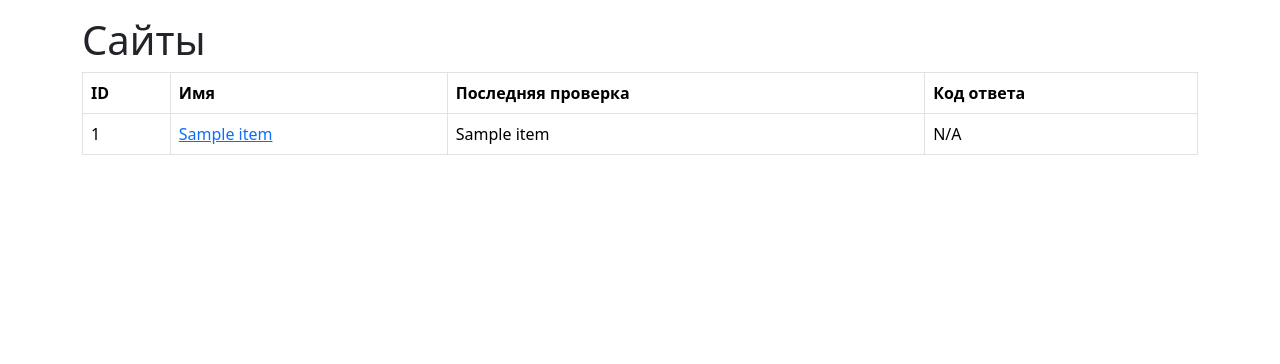
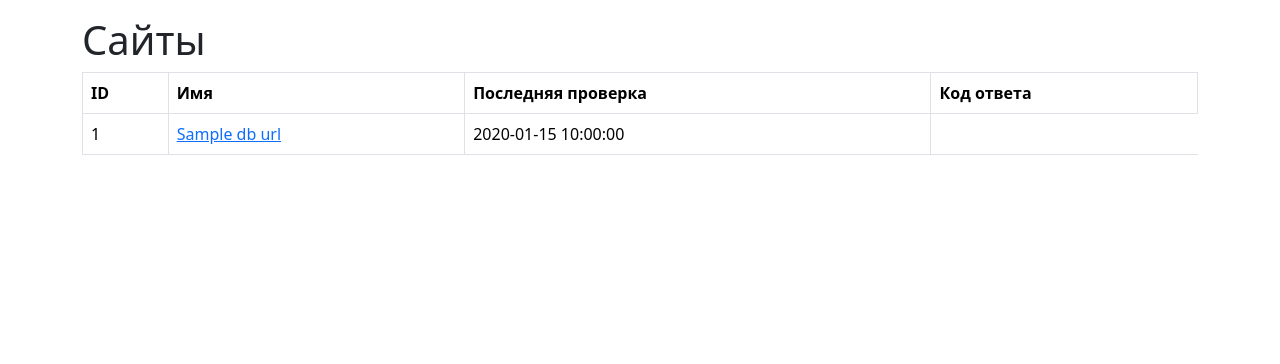
Before and after one commit to saintodes/python-project-83, a Flask app: template page_analyzer/templates/urls.html in a window 1280 px wide. Shown: the part 56-420 px from the top of the page. Run offline with Flask 3, Linux system fonts and the light colour scheme; the template is opened without the code that fills it: most values are stand-ins (such as "Sample title", 1, 10 or a date in 2020); some libraries are stand-ins or nearby versions.

Commit message:
- Added POST handler for `urls/<id_url>/checks` - Introduced a form with a button for this handler - Modified the logic for displaying the list of sites on `/urls` - Implemented serialization for "www." - Data processed to lowercase after form submission - Added logging for variables passed to templates -Modified database.sql

```diff
--- a/page_analyzer/app.py
+++ b/page_analyzer/app.py
@@ -5,7 +5,8 @@
     flash,
     redirect,
     url_for,
-    Response
+    Response,
+    request,
 )
 import psycopg2
 from flask_wtf import FlaskForm
@@ -53,7 +54,7 @@
     )
 
 
-class UrlRepository:
+class MyRepository:
     def __init__(self, conn_str):
         self.conn_str = conn_str
 
@@ -80,8 +81,22 @@
         if hasattr(self, "conn") and self.conn:
             self.conn.close()
 
-    def fetch_all_urls(self, offset=0, limit=10):
-        self.cur.execute("SELECT * FROM urls ORDER BY id DESC;")
+    def fetch_to_urls(self):
+        query = """
+            SELECT
+            urls.id,
+            urls.name,
+            MAX(url_checks.created_at) AS latest_check_at
+            FROM
+                urls
+            LEFT JOIN
+                url_checks ON urls.id = url_checks.url_id
+            GROUP BY
+                urls.id, urls.name
+            ORDER BY
+                urls.id;
+        """
+        self.cur.execute(query)
         return self.cur.fetchall()
 
     def fetch_url_id(self, url):
@@ -100,9 +115,21 @@
         )
         return self.cur.fetchone()[0]
 
-    def get_data(self, slug):
-        self.cur.execute("SELECT * FROM urls WHERE id = %s", (slug,))
+    def get_urls_data_by_url_id(self, url_id):
+        self.cur.execute("SELECT * FROM urls WHERE id = %s", (url_id,))
         return self.cur.fetchone()
+
+    def insert_url_check(self, url_id):
+        self.cur.execute(
+            "INSERT INTO url_checks (url_id, created_at) VALUES (%s, NOW())", (url_id,)
+        )
+
+    def get_url_checks(self, url_id):
+        self.cur.execute(
+            "SELECT id, created_at FROM url_checks WHERE url_id = %s ORDER BY created_at DESC",
+            (url_id,),
+        )
+        return self.cur.fetchall()
 
 
 @app.route("/", methods=["GET"])
@@ -118,9 +145,10 @@
 @app.route("/urls", methods=["GET"])
 def urls_get():
     logging.info("Received GET request on /urls endpoint.")
-    with UrlRepository(conn_str=DATABASE_URL) as repo:
-        db_urls = repo.fetch_all_urls()
+    with MyRepository(conn_str=DATABASE_URL) as repo:
+        db_urls = repo.fetch_to_urls()
     logging.info(f"Retrieved {len(db_urls)} URL from the database.")
+    logging.info(f"Variables for urls.html: db_urls={db_urls}")
     return render_template("urls.html", db_urls=db_urls)
 
 
@@ -128,52 +156,72 @@
 def urls_post():
     logging.info("Received POST request on /urls endpoint.")
     form = UrlForm()
-    full_url = form.data.get("name")
-
+    full_url = form.data.get("name").lower()
     parsed_url = urlparse(full_url)
-    base_url = f"{parsed_url.scheme}://{parsed_url.netloc}"
+    netloc = parsed_url.netloc
+    if netloc.startswith("www."):
+        netloc = netloc[4:]
+    base_url = f"{parsed_url.scheme}://{netloc}"
 
     if not form.validate_on_submit():
-        logging.warning(f"Form validation failed for URL: {base_url}. Errors: {form.errors}")
+        logging.warning(
+            f"Form validation failed for URL: {base_url}. Errors: {form.errors}"
+        )
         for field, errors in form.errors.items():
             for error in errors:
                 flash(error, "danger")
         return redirect(url_for("main"))
 
-    with UrlRepository(conn_str=DATABASE_URL) as repo:
+    with MyRepository(conn_str=DATABASE_URL) as repo:
         if repo.url_exists(base_url):
             logging.info(f"URL {base_url} already exists in the database.")
             url_id = repo.fetch_url_id(base_url)
             if url_id:
                 flash("Страница уже существует", "info")
-                return redirect(url_for("urls_slug_get", slug=url_id))
+                return redirect(url_for("urls_url_id_get", url_id=url_id))
 
         new_url_id = repo.insert_url(base_url)
         logging.info(f"Inserted new URL {base_url} with ID: {new_url_id}.")
         flash("Страница успешно добавлена", "success")
-        return redirect(url_for("urls_slug_get", slug=new_url_id))
+        return redirect(url_for("urls_url_id_get", url_id=new_url_id))
 
 
-
-@app.route("/urls/<int:slug>", methods=["GET"])
-def urls_slug_get(slug):
-    logging.info(f"Received GET request on /urls/{slug} endpoint.")
-    with UrlRepository(conn_str=DATABASE_URL) as repo:
-        db_urls = repo.get_data(slug)
-    logging.info(f"Retrieved URL data for slug {slug}: {db_urls}")
-
+@app.route("/urls/<int:url_id>", methods=["GET"])
+def urls_url_id_get(url_id):
+    logging.info(f"Received GET request on /urls/{url_id} endpoint.")
+    with MyRepository(conn_str=DATABASE_URL) as repo:
+        db_urls = repo.get_urls_data_by_url_id(url_id)
+        checks = repo.get_url_checks(url_id)
+    logging.info(f"Retrieved URL data for url_id {url_id}: {db_urls}")
     if not db_urls:
-        logging.warning(f"URL for slug {slug} not found.")
+        logging.warning(f"URL for url_id {url_id} not found.")
         flash("URL not found.", "info")
         return redirect(url_for("main"))
-
     url_id, url_name, created_at = db_urls
-    created_at = created_at.strftime("%Y-%m-%d")
+    created_at = created_at.date()
+    logging.info(
+        f"Variables for url.html: url_id={url_id}, url_name={url_name}, created_at={created_at}, checks={checks}"
+    )
     return render_template(
-        "url.html", url_id=url_id, url_name=url_name, created_at=created_at
+        "url.html",
+        url_id=url_id,
+        url_name=url_name,
+        created_at=created_at,
+        checks=checks,
     )
 
-@app.route("/logs", methods=['GET'])
+
+@app.route("/urls/<int:url_id>/checks", methods=["POST"])
+def post_url_checks(url_id):
+    print(f"url_id is {url_id}")
+    logging.info(f"Received POST request on /urls/{url_id}/checks endpoint.")
+    with MyRepository(conn_str=DATABASE_URL) as repo:
+        repo.insert_url_check(url_id)
+    flash("Страница успешно проверена", "success")
+    return redirect(url_for("urls_url_id_get", url_id=url_id))
+
+
+@app.route("/logs", methods=["GET"])
 def get_logs():
     try:
         with open("app.log", "r") as log_file:
--- a/page_analyzer/templates/urls.html
+++ b/page_analyzer/templates/urls.html
@@ -16,14 +16,22 @@
     </tr>
     </thead>
     <tbody>
-      {% for item in db_urls %}
+      {% for urls_id, urls_name, latest_check_at in db_urls %}
         <tr>
-            <td>{{ item[0] }}</td>
-            <td><a href="/urls/{{ item[0] }}">{{ item[1] }}</a></td>
-            <td>{{ item[2] }}</td>
-            <td>N/A</td>
+            <td>{{ urls_id }}</td>
+            <td><a href="/urls/{{ urls_id }}">{{ urls_name }}</a></td>
+            {% if latest_check_at %}
+            <td>{{ latest_check_at.date() }}</td>
+            {% else %}
+            <td></td>
+            {% endif %}
+            <!-- {% if status_check %}
+            <td>{{ status_check }}</td>
+            {% else %}
+            <td></td>
+            {% endif %} -->
+
         </tr>
-
       {% endfor %}
     </tbody>
   </table>
```
Also changed, not shown: database.sql (+13 -1 lines), page_analyzer/templates/url.html (+18 -3 lines).
